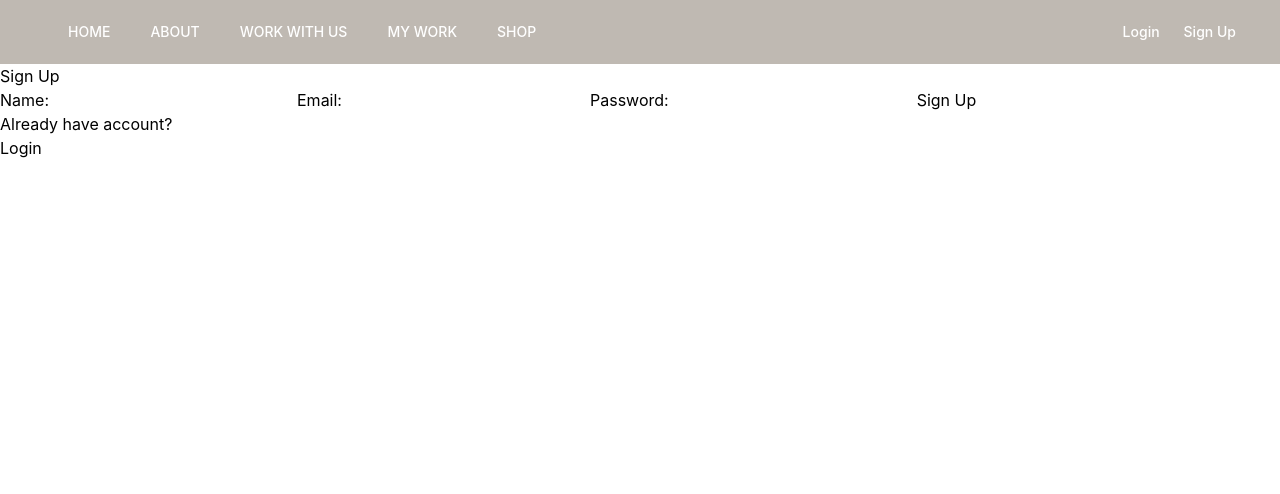
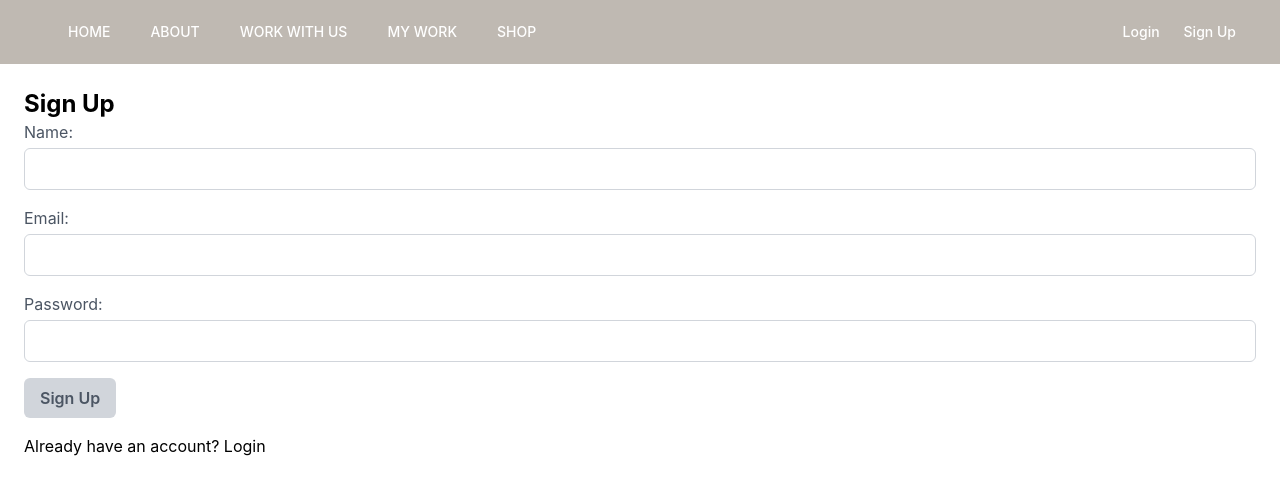
Before and after one commit to helloarantxa/blisse-studio-client, a React (Create React App) app: page /signup in a window 1280 px wide. Shown: the top 494 px of the page. Built offline with nearby package versions, Linux system fonts and the light colour scheme.

Commit message:
Login Signup CSS

```diff
--- a/src/components/AllProducts.js
+++ b/src/components/AllProducts.js
@@ -17,7 +17,7 @@ function AllProducts() {
 
   return (
     <div className="p-6">
-      <h1 className="text-xl font-bold mt-8"> All Products</h1>
+      <h1 className="text-2xl font-bold mb-4">ALL PRODUCTS</h1>
 
       {products.map((product) => (
 
--- a/src/pages/ConnectPage.js
+++ b/src/pages/ConnectPage.js
@@ -70,70 +70,82 @@ function ConnectPage() {
     }
   }, []);
 
-  //--- [user] ???
+  return (
+    <div className="p-6">
+      <h1 className="text-2xl font-bold mb-4">CONNECT PAGE</h1>
 
-  return (
-    <div>
-      <h1>Connect Page</h1>
-      <form onSubmit={handleSubmit}>
-        <label>
+      <form onSubmit={handleSubmit} className="space-y-4">
+        <div className="flex flex-col">
+          <label htmlFor="email" className="text-gray-600">
             Email address *
+          </label>
           <input
             name="email"
             type="email"
             required
             value={addConnectCard.email}
             onChange={handleChange}
+            className="border border-gray-300 rounded-md p-2 mt-1"
           />
+        </div>
+        <div className="flex flex-col">
+          <label htmlFor="fullName" className="text-gray-600">
+            Full name *
           </label>
-        <br />
-        <label>
-          Full name *
           <input
             name="fullName"
             type="text"
             required
             value={addConnectCard.fullName}
             onChange={handleChange}
+            className="border border-gray-300 rounded-md p-2 mt-1"
           />
+        </div>
+        <div className="flex flex-col">
+          <label htmlFor="phoneNumber" className="text-gray-600">
+            Your phone number
           </label>
-        <br />
-        <label>
-          Your phone number
           <input
             name="phoneNumber"
             type="text"
             value={addConnectCard.phoneNumber}
             onChange={handleChange}
+            className="border border-gray-300 rounded-md p-2 mt-1"
           />
+        </div>
+        <div className="flex flex-col">
+          <label htmlFor="projectDate" className="text-gray-600">
+            Project date
           </label>
-        <br />
-        <label>
-          Project date
           <input
             name="projectDate"
             type="text"
             value={addConnectCard.projectDate}
             onChange={handleChange}
+            className="border border-gray-300 rounded-md p-2 mt-1"
           />
+        </div>
+        <div className="flex flex-col">
+          <label htmlFor="location" className="text-gray-600">
+            Location
           </label>
-        <br />
-        <label>
-          Location
           <input
             name="location"
             type="text"
             value={addConnectCard.location}
             onChange={handleChange}
+            className="border border-gray-300 rounded-md p-2 mt-1"
           />
+        </div>
+        <div className="flex flex-col">
+          <label htmlFor="projectType" className="text-gray-600">
+            What type of project are you hosting? *
           </label>
-        <br />
-        <label>
-          What type of project are you hosting? *
           <select
             name="projectType"
             value={addConnectCard.projectType}
             onChange={handleChange}
+            className="border border-gray-300 rounded-md p-2 mt-1"
           >
             <option value="">Select an option</option>
             <option value="Corporate">Corporate</option>
@@ -146,18 +158,24 @@ function ConnectPage() {
             <option value="Wedding">Wedding</option>
             <option value="Other">Other</option>
           </select>
+        </div>
+        <div className="flex flex-col">
+          <label htmlFor="projectDescription" className="text-gray-600">
+            Tell us about your project
           </label>
-        <br />
-        <label>
-          Tell us about your project
           <textarea
             name="projectDescription"
             value={addConnectCard.projectDescription}
             onChange={handleChange}
+            className="border border-gray-300 rounded-md p-2 mt-1"
           ></textarea>
-        </label>
-        <br />
-        <button type="submit">Submit</button>
+        </div>
+        <button
+          type="submit"
+          className="bg-gray-300 text-gray-600 rounded-md px-4 py-2 font-semibold hover:bg-gray-400 focus:outline-none focus-visible:ring-2 focus-visible:ring-indigo-600 col-span-2 sm:col-auto"
+        >
+          Submit
+        </button>
       </form>
 
       <div>
@@ -166,17 +184,41 @@ function ConnectPage() {
           <p>Submission failed. Please try again.</p>
         )}
 
-        {connectCards.length > 0 && <h2>Information Requests</h2>}
+        {connectCards.length > 0 && (
+          <h2 className="text-xl font-bold mt-8"> Information Requests</h2>
+        )}
         {connectCards.map((card) => (
-          <div key={card._id}>
-            <h3>Email: {card.email}</h3>
-            <p>Full Name: {card.fullName}</p>
-            <p>Phone Number: {card.phoneNumber}</p>
-            <p>Project Date: {card.projectDate}</p>
-            <p>Location: {card.location}</p>
-            <p>Project Type: {card.projectType}</p>
-            <p>Project Description: {card.projectDescription}</p>
-            <button onClick={() => handleDelete(card._id)}>Delete</button>
+          <div
+            key={card._id}
+            className="border border-gray-300 rounded-md p-4 mt-4"
+          >
+            <h3>
+              <strong>Email:</strong> {card.email}
+            </h3>
+            <p>
+              <strong>Full Name:</strong> {card.fullName}
+            </p>
+            <p>
+              <strong>Phone Number:</strong> {card.phoneNumber}
+            </p>
+            <p>
+              <strong>Project Date:</strong> {card.projectDate}
+            </p>
+            <p>
+              <strong>Location:</strong> {card.location}
+            </p>
+            <p>
+              <strong>Project Type:</strong> {card.projectType}
+            </p>
+            <p>
+              <strong>Project Description:</strong> {card.projectDescription}
+            </p>
+            <button
+              onClick={() => handleDelete(card._id)}
+              className="bg-gray-300 text-gray-600 rounded-md px-4 py-2 mt-4 font-semibold hover:bg-gray-400 focus:outline-none focus-visible:ring-2 focus-visible:ring-gray-600"
+            >
+              Delete
+            </button>
           </div>
         ))}
       </div>
--- a/src/pages/LoginPage.js
+++ b/src/pages/LoginPage.js
@@ -2,9 +2,6 @@ import { useContext, useState } from "react";
 import { Link, useNavigate } from "react-router-dom";
 import { AuthContext } from "../context/auth.Context";
 import { post } from "../services/authServices";
-
-// const API_URL = "http://localhost:4000";
-
 
 function LoginPage(props) {
   const [email, setEmail] = useState("");
@@ -13,62 +10,76 @@ function LoginPage(props) {
 
   const navigate = useNavigate();
 
-
   const handleEmail = (e) => setEmail(e.target.value);
   const handlePassword = (e) => setPassword(e.target.value);
 
-  const { storeToken, authenticateUser } = useContext(AuthContext)
-
+  const { storeToken, authenticateUser } = useContext(AuthContext);
 
   const handleLoginSubmit = (e) => {
     e.preventDefault();
     const requestBody = { email, password };
 
-    post('/auth/login', requestBody)
+    post("/auth/login", requestBody)
       .then((response) => {
-
-        console.log('JWT token', response.data.authToken );
+        console.log("JWT token", response.data.authToken);
 
         storeToken(response.data.authToken);
 
         authenticateUser();
-        navigate('/');
+        navigate("/");
       })
       .catch((error) => {
         const errorDescription = error.response.data.message;
         setErrorMessage(errorDescription);
-      })
+      });
   };
 
   return (
-    <div className="LoginPage">
-      <h1>Login</h1>
+    <div className="p-6">
+      <h1 className="text-2xl font-bold">Login</h1>
 
-      <form onSubmit={handleLoginSubmit}>
-        <label>Email:</label>
+      <form onSubmit={handleLoginSubmit} className="space-y-4">
+        <div className="flex flex-col">
+          <label htmlFor="email" className="text-gray-600">
+            Email:
+          </label>
           <input
             type="email"
             name="email"
             value={email}
             onChange={handleEmail}
+            className="border border-gray-300 rounded-md p-2 mt-1"
           />
+        </div>
 
-        <label>Password:</label>
+        <div className="flex flex-col">
+          <label htmlFor="password" className="text-gray-600">
+            Password:
+          </label>
           <input
             type="password"
             name="password"
             value={password}
             onChange={handlePassword}
+            className="border border-gray-300 rounded-md p-2 mt-1"
           />
+        </div>
 
-        <button type="submit">Login</button>
+        <button
+          type="submit"
+          className="bg-gray-300 text-gray-600 rounded-md px-4 py-2 font-semibold hover:bg-gray-400 focus:outline-none focus-visible:ring-2 focus-visible:ring-indigo-600"
+        >
+          Login
+        </button>
       </form>
-      { errorMessage && <p className="error-message">{errorMessage}</p> }
 
-      <p>Don't have an account yet?</p>
-      <Link to={"/signup"}> Sign Up</Link>
+      {errorMessage && <p className="text-red-500">{errorMessage}</p>}
+
+      <p className="mt-4">
+        Don't have an account yet? <Link to={"/signup"}>Sign Up</Link>
+      </p>
     </div>
-  )
+  );
 }
 
 export default LoginPage;
--- a/src/pages/SignUp.js
+++ b/src/pages/SignUp.js
@@ -1,9 +1,6 @@
 import { useState } from "react";
 import { Link, useNavigate } from "react-router-dom";
 import { post } from "../services/authServices";
-
-// const API_URL = "http://localhost:4000";
-
 
 function SignupPage() {
   const [email, setEmail] = useState("");
@@ -17,65 +14,79 @@ function SignupPage() {
   const handlePassword = (e) => setPassword(e.target.value);
   const handleName = (e) => setName(e.target.value);
 
-
   const handleSignupSubmit = (e) => {
     e.preventDefault();
 
-    const requestBody = { email, password, username: name
+    const requestBody = { email, password, username: name };
+
+    post("/auth/signup", requestBody)
+      .then((response) => {
+        navigate("/login");
+      })
+      .catch((error) => {
+        console.log(error);
+      });
   };
 
+  return (
+    <div className="p-6">
+      <h1 className="text-2xl font-bold">Sign Up</h1>
 
-    post('/auth/signup', requestBody)
-      .then((response) => {
-        navigate('/login');
-      })
-      .catch((error) => {
-
-        console.log(error)
-      })
-  };
-
-
-  return (
-    <div className="SignupPage">
-      <h1>Sign Up</h1>
-
-      <form onSubmit={handleSignupSubmit}>
-
-        <label>Name:</label>
+      <form onSubmit={handleSignupSubmit} className="space-y-4">
+        <div className="flex flex-col">
+          <label htmlFor="name" className="text-gray-600">
+            Name:
+          </label>
           <input
             type="text"
             name="name"
             value={name}
             onChange={handleName}
+            className="border border-gray-300 rounded-md p-2 mt-1"
           />
-        <label>Email:</label>
+        </div>
+
+        <div className="flex flex-col">
+          <label htmlFor="email" className="text-gray-600">
+            Email:
+          </label>
           <input
             type="email"
             name="email"
             value={email}
             onChange={handleEmail}
+            className="border border-gray-300 rounded-md p-2 mt-1"
           />
+        </div>
 
-        <label>Password:</label>
+        <div className="flex flex-col">
+          <label htmlFor="password" className="text-gray-600">
+            Password:
+          </label>
           <input
             type="password"
             name="password"
             value={password}
             onChange={handlePassword}
+            className="border border-gray-300 rounded-md p-2 mt-1"
           />
+        </div>
 
-
-
-        <button type="submit">Sign Up</button>
+        <button
+          type="submit"
+          className="bg-gray-300 text-gray-600 rounded-md px-4 py-2 font-semibold hover:bg-gray-400 focus:outline-none focus-visible:ring-2 focus-visible:ring-indigo-600"
+        >
+          Sign Up
+        </button>
       </form>
 
-      { errorMessage && <p className="error-message">{errorMessage}</p> }
+      {errorMessage && <p className="text-red-500">{errorMessage}</p>}
 
-      <p>Already have account?</p>
-      <Link to={"/login"}> Login</Link>
+      <p className="mt-4">
+        Already have an account? <Link to={"/login"}>Login</Link>
+      </p>
     </div>
-  )
+  );
 }
 
 export default SignupPage;
```
Also changed, not shown: src/components/AdminAbout.js (+23 -6 lines). Lines whose indentation alone changed are shown as unchanged.
